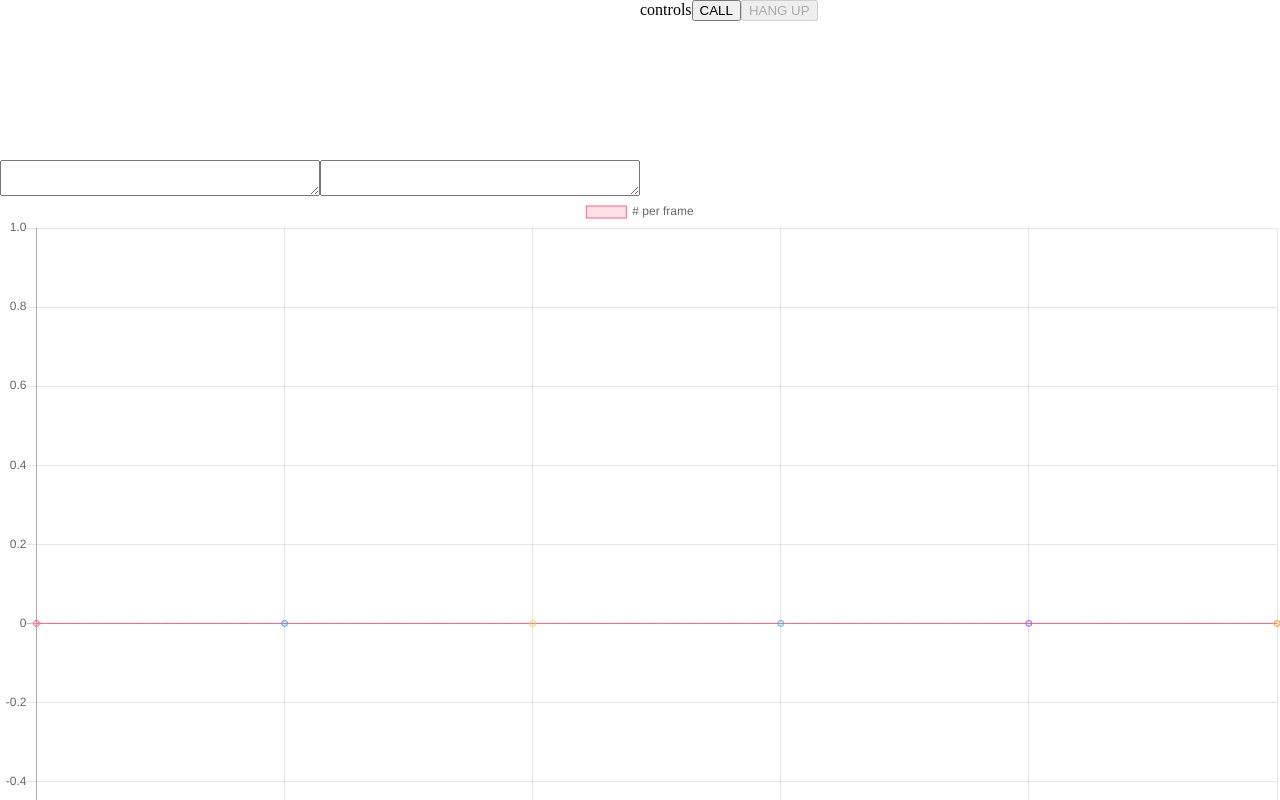
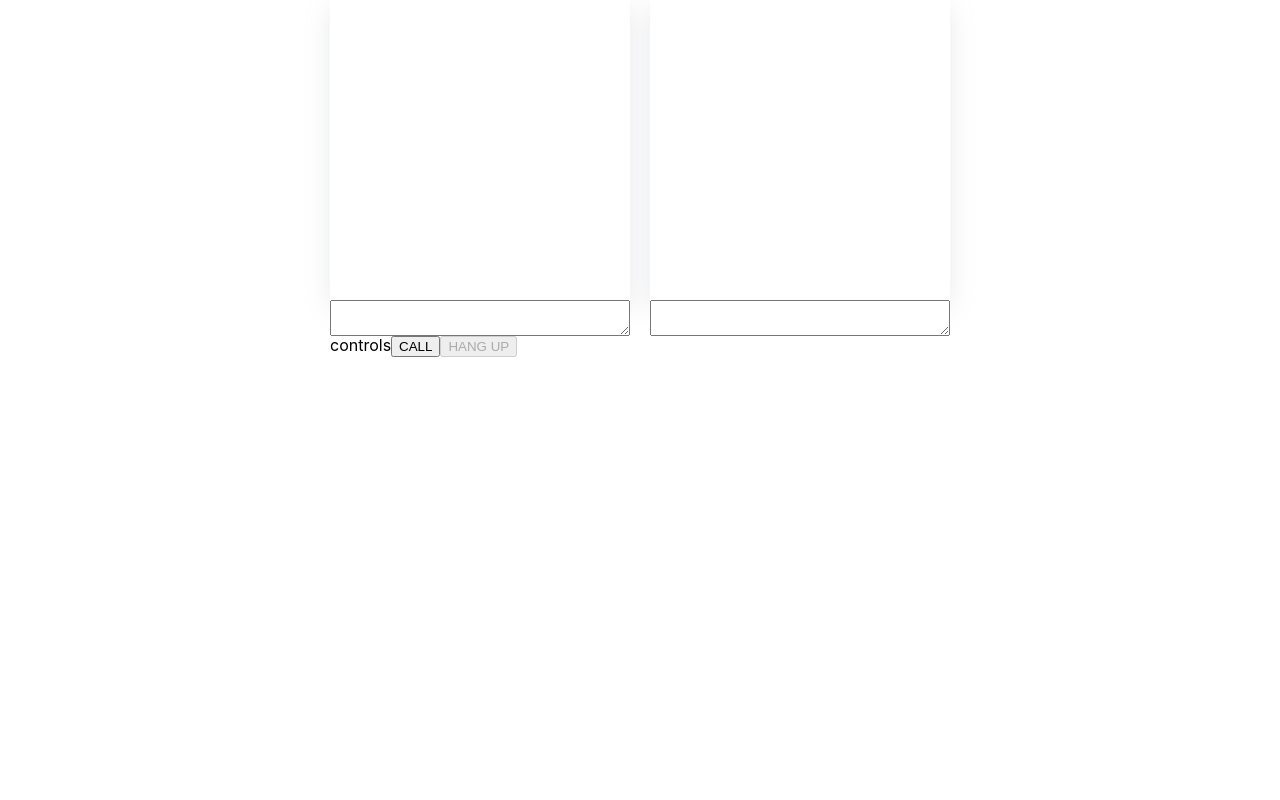
Before and after one commit to momoci99/webrtc-stats-chart, a React (Create React App) app: page / in a window 1280 px wide. Shown: the top 800 px of the page. Built offline with nearby package versions, Linux system fonts and the light colour scheme.

Commit message:
Feat:update layout and video tag style

```diff
--- a/package.json
+++ b/package.json
@@ -3,6 +3,7 @@
   "version": "0.1.0",
   "private": true,
   "dependencies": {
+    "@material-ui/core": "^4.11.3",
     "@testing-library/jest-dom": "^5.11.4",
     "@testing-library/react": "^11.1.0",
     "@testing-library/user-event": "^12.1.10",
--- a/public/index.html
+++ b/public/index.html
@@ -28,7 +28,7 @@
   </head>
   <body>
     <noscript>You need to enable JavaScript to run this app.</noscript>
-    <div id="root"></div>
+    <div id="layout"></div>
     <!--
       This HTML file is a template.
       If you open it directly in the browser, you will see an empty page.
--- a/src/App.js
+++ b/src/App.js
@@ -1,5 +1,4 @@
 import "./style/app.scss"
-import "./style/reset.scss"
 
 import React from "react"
 import { Line } from "react-chartjs-2"
@@ -54,7 +53,7 @@ class App extends React.Component {
   constructor(props) {
     super(props)
 
-    this.barChartRef = React.createRef()
+    // this.barChartRef = React.createRef()
 
     this.offerOptions = {
       offerToReceiveAudio: 0,
@@ -78,7 +77,7 @@ class App extends React.Component {
     }
   }
   componentDidMount() {
-    console.log(this.barChartRef.current.chartInstance.update)
+    // console.log(this.barChartRef.current.chartInstance.update)
     // window.setInterval(() => {
     //   if (this.pc2 === null) {
     //     return
@@ -102,10 +101,8 @@ class App extends React.Component {
     //               console.log(`${statName} : ${report[statName]}`)
     //               data.datasets[0].data.unshift(report[statName])
     //               data.datasets[0].data.pop()
-
     //               data.labels.unshift(dayjs().format("HH:mm:ss"))
     //               data.labels.pop()
-
     //               this.barChartRef.current.chartInstance.update()
     //             }
     //           }
@@ -554,28 +551,31 @@ class App extends React.Component {
   render() {
     return (
       <div className="app">
-        <section className="app__peer">
+        <section className="app__peers">
+          <div className="peers__panel">
             <Peer stream={this.state.localStream} isMuted={true}></Peer>
-          <Peer stream={this.state.remoteStream} isMuted={false}></Peer>
-          <Controls></Controls>
             <textarea
               value={this.state.myName}
               onChange={this.myNameChange}
             ></textarea>
+          </div>
+          <div className="peers__panel">
+            <Peer stream={this.state.remoteStream} isMuted={false}></Peer>
             <textarea
               value={this.state.targetName}
               onChange={this.targetNameChange}
             ></textarea>
+          </div>
         </section>
-
-        <section className="app__chart">
+        <Controls></Controls>
+        {/* <section className="app__chart">
           <Line
             ref={this.barChartRef}
             data={data}
             width={300}
             height={200}
           ></Line>
-        </section>
+        </section> */}
       </div>
     )
   }
--- a/src/components/Peer.js
+++ b/src/components/Peer.js
@@ -1,4 +1,5 @@
 import React from "react"
+import "../style/peer.scss"
 
 class Peer extends React.Component {
   constructor(props) {
@@ -23,11 +24,11 @@ class Peer extends React.Component {
   render() {
     return (
       <video
+        className="peer"
         ref={this.videoRef}
         src={this.props.stream}
         playsInline
         autoPlay
-        className="peer"
         muted={this.props.isMuted}
       ></video>
     )
--- a/src/index.js
+++ b/src/index.js
@@ -1,6 +1,7 @@
 import React from "react"
 import ReactDOM from "react-dom"
-import "./style/index.scss"
+import "./style/reset.scss"
+import "./style/layout.scss"
 // import { createStore } from "redux"
 import App from "./App"
 import reportWebVitals from "./reportWebVitals"
@@ -15,7 +16,7 @@ ReactDOM.render(
       <App />
     </Provider>
   </React.StrictMode>,
-  document.getElementById("root")
+  document.getElementById("layout")
 )
 
 // If you want to start measuring performance in your app, pass a function
--- a/src/style/app.scss
+++ b/src/style/app.scss
@@ -1,12 +1,17 @@
 .app {
 }
 
-.app__peer {
+.app__peers {
   display: grid;
-  grid-template-columns: 1fr 1fr 2fr;
+  grid-template-columns: repeat(2, 1fr);
+  grid-gap: 20px;
+}
+
+.peers__panel {
+  display: grid;
 }
 
 .peer {
-  width: 100%;
-  height: 100%;
+  width: 300px;
+  height: 300px;
 }
--- a/src/style/index.scss
+++ /dev/null
@@ -1,13 +0,0 @@
-body {
-  margin: 0;
-  font-family: -apple-system, BlinkMacSystemFont, 'Segoe UI', 'Roboto', 'Oxygen',
-    'Ubuntu', 'Cantarell', 'Fira Sans', 'Droid Sans', 'Helvetica Neue',
-    sans-serif;
-  -webkit-font-smoothing: antialiased;
-  -moz-osx-font-smoothing: grayscale;
-}
-
-code {
-  font-family: source-code-pro, Menlo, Monaco, Consolas, 'Courier New',
-    monospace;
-}
--- /dev/null
+++ b/src/style/layout.scss
@@ -0,0 +1,14 @@
+body {
+  min-height: 100vh;
+  font-family: -apple-system, BlinkMacSystemFont, "Segoe UI", "Roboto", "Oxygen",
+    "Ubuntu", "Cantarell", "Fira Sans", "Droid Sans", "Helvetica Neue",
+    sans-serif;
+  -webkit-font-smoothing: antialiased;
+  -moz-osx-font-smoothing: grayscale;
+}
+
+#layout {
+  display: flex;
+  align-content: center;
+  justify-content: center;
+}
--- /dev/null
+++ b/src/style/peer.scss
@@ -0,0 +1,3 @@
+.peer {
+  box-shadow: rgba(149, 157, 165, 0.2) 0px 8px 24px;
+}
--- a/src/style/reset.scss
+++ b/src/style/reset.scss
@@ -1,6 +1,6 @@
 /* http://meyerweb.com/eric/tools/css/reset/
-   v2.0 | 20110126
-   License: none (public domain)
+  v2.0 | 20110126
+  License: none (public domain)
 */
 
 html,
```
Lines whose indentation alone changed are shown as unchanged.
